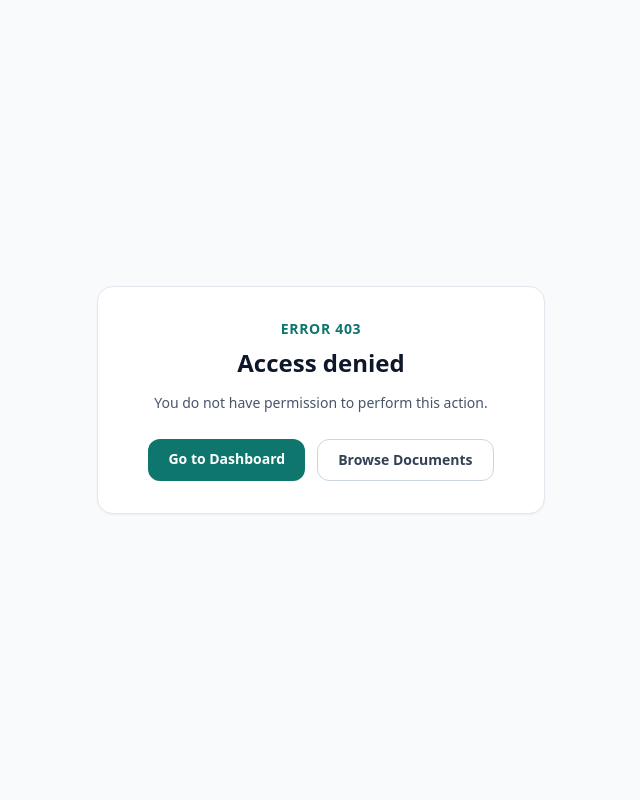
After one commit to sepjimenez/Nurseon-Jimenez-Joseph-G02, a Django app: template templates/403_csrf.html in a window 1280 px wide. The commit adds this page. Shown: the whole page, without its empty margins (319-959 px from the left). Run offline with Django 5.2, Linux system fonts and the light colour scheme; the template is opened without the code that fills it, so the values that code supplies are empty; some libraries are stand-ins or nearby versions.

Commit message:
hardening: 403 and CSRF error pages, remove duplicate profile messages

```diff
--- /dev/null
+++ b/templates/403_csrf.html
@@ -0,0 +1,32 @@
+{% load static %}
+<!DOCTYPE html>
+<html lang="en">
+
+<head>
+    <meta charset="UTF-8">
+    <meta name="viewport" content="width=device-width, initial-scale=1.0">
+    <title>403 – Forbidden | Nurseon</title>
+    <script src="https://cdn.tailwindcss.com"></script>
+</head>
+
+<body class="flex min-h-screen items-center justify-center bg-slate-50 px-4 text-slate-800">
+    <main class="w-full max-w-md rounded-2xl border border-slate-200 bg-white p-8 text-center shadow-sm">
+        <p class="text-sm font-bold uppercase tracking-wider text-teal-700">Error 403</p>
+        <h1 class="mt-2 text-2xl font-bold text-slate-900">Access denied</h1>
+        <p class="mt-3 text-sm leading-6 text-slate-600">
+            You do not have permission to perform this action.
+        </p>
+        <div class="mt-6 flex flex-wrap justify-center gap-3">
+            <a href="/dashboard/"
+                class="rounded-xl bg-teal-700 px-5 py-2.5 text-sm font-semibold text-white hover:bg-teal-800">
+                Go to Dashboard
+            </a>
+            <a href="/documents/"
+                class="rounded-xl border border-slate-300 px-5 py-2.5 text-sm font-semibold text-slate-700 hover:bg-slate-50">
+                Browse Documents
+            </a>
+        </div>
+    </main>
+</body>
+
+</html>
--- a/templates/accounts/profile.html
+++ b/templates/accounts/profile.html
@@ -1,6 +1,8 @@
 {% extends "app_base.html" %}
 {% load static %}
 {% block title %}My Profile – Nurseon{% endblock %}
+
+{% block messages %}{% endblock messages %}
 
 {% block content %}
 <div class="max-w-6xl">
```
Also changed, not shown: templates/403.html (added, +32 -0 lines).
